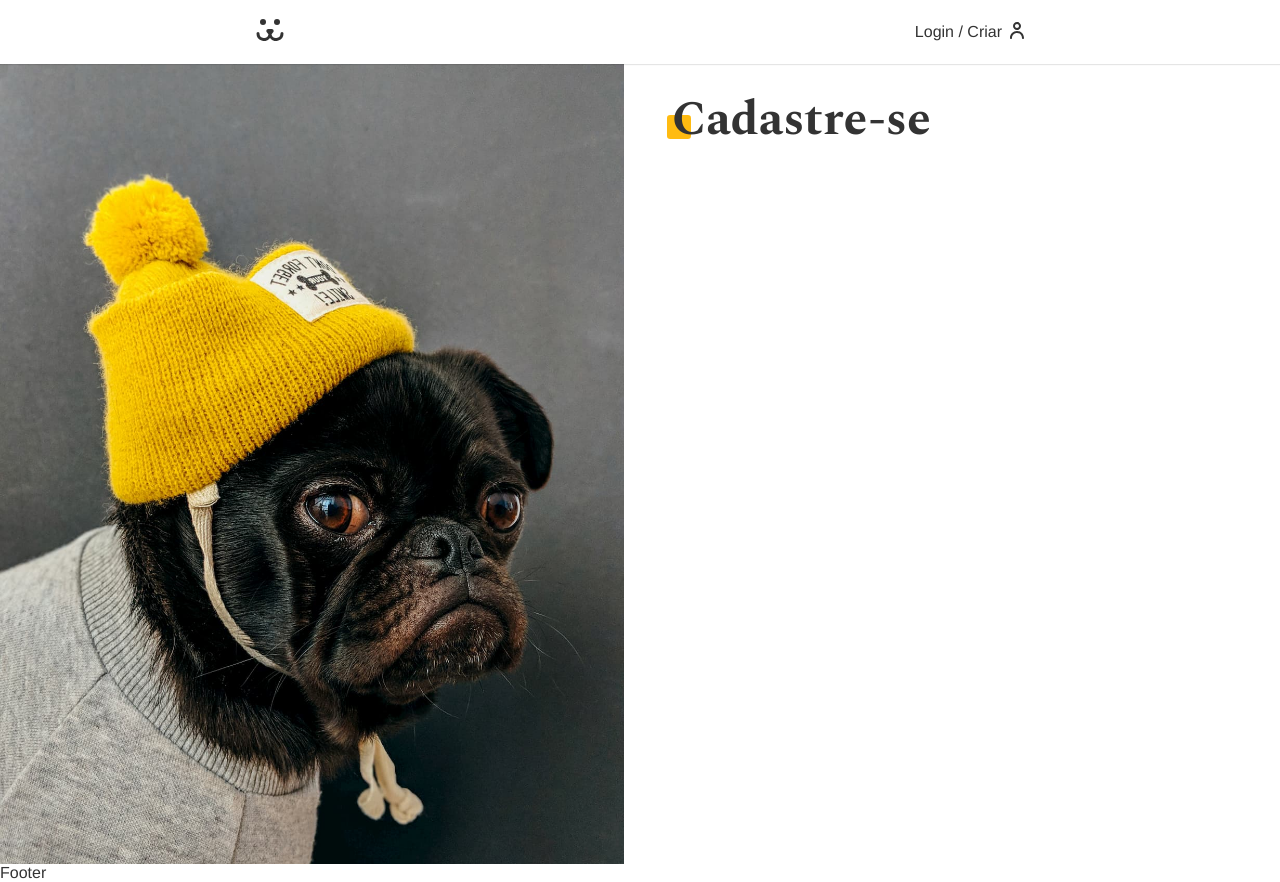
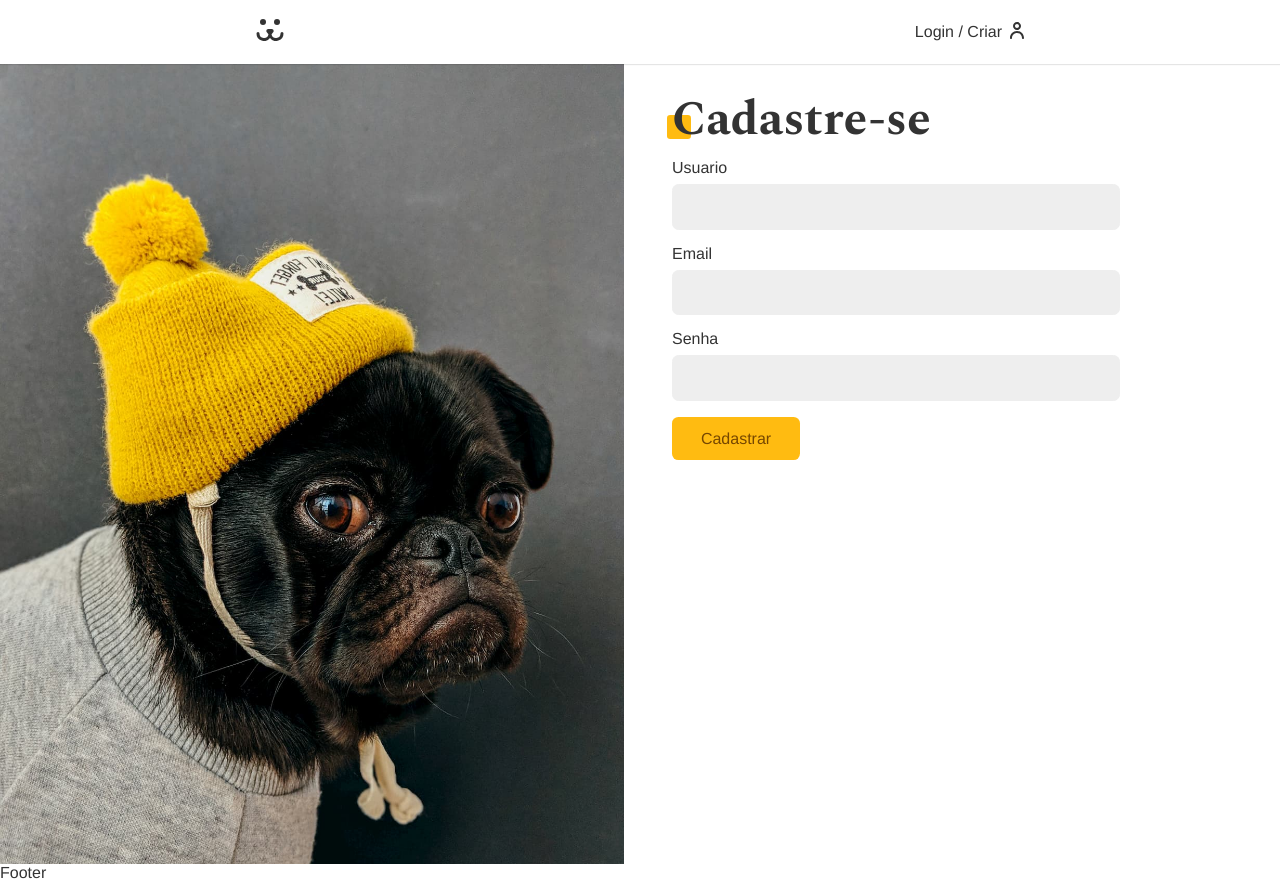
Before and after one commit to jorgeSilva/Dogs, a React (Create React App) app: page /login/criar in a window 1280 px wide. Built offline with nearby package versions, Linux system fonts and the light colour scheme; the HTML template or start-up script is replaced by a standard one.

Commit message:
Adição da rota de cadastro junto a estilização e funcionalidade

```diff
--- a/src/Components/Login/LoginCreate/LoginCreate.js
+++ b/src/Components/Login/LoginCreate/LoginCreate.js
@@ -1,13 +1,42 @@
 import React from 'react'
+import { USER_POST } from '../../../api/Api'
+import useFetch from '../../../Hooks/useFetch'
+import useForm from '../../../Hooks/useForm'
+import { UserContext } from '../../../UserContext'
+import Button from '../../Forms/Button/Button'
+import Input from '../../Forms/Input/Input'
+import Erro from '../../Helper/Erro'
 
 const LoginCreate = () => {
-  function handleSubmit(){}
+  const username = useForm()
+  const email = useForm('email')
+  const password = useForm()
+
+  const {userLogin} = React.useContext(UserContext)
+  const {loading, error, request} = useFetch()
+
+  async function handleSubmit(e){
+    e.preventDefault()
+    const {url, options} = USER_POST({
+      username: username.value,
+      email: email.value,
+      password: password.value
+    })
+    const {response} = await request(url, options)
+
+    if(response.ok) userLogin(username.value, password.value)
+    console.log(response);
+  }
 
   return (
     <section className='animeLeft'>
       <h1 className='title'>Cadastre-se</h1>
       <form onSubmit={handleSubmit}>
-
+        <Input label='Usuario' type='text' name='username' {...username}/>
+        <Input label='Email' type='email' name='email' {...email}/>
+        <Input label='Senha' type='password' name='password' {...password}/>
+        {loading ? <Button disabled>Cadastrando...</Button>:<Button>Cadastrar</Button> }
+        <Erro erro={error} />
       </form>
     </section>
   )
--- /dev/null
+++ b/src/Hooks/useFetch.js
@@ -0,0 +1,37 @@
+import React from 'react'
+import Erro from '../Components/Helper/Erro'
+
+const useFetch = () => {
+  const [data, setData] = React.useState(null)
+  const [error, setError] = React.useState(null)
+  const [loading, setLoading] = React.useState(null)
+
+  const request = React.useCallback(async (url, options) =>{
+    let response
+    let json
+
+    try{
+      setError(null)
+      setLoading(true)
+      response = await fetch(url, options)
+      json = await response.json()
+      if(response.ok === false) throw new Error(json.message)
+    }catch(error){
+      json = null
+      setError(error.message)
+    }finally{
+      setData(json)
+      setLoading(false)
+      return{response, json}
+    }
+  }, [])
+
+  return ({
+    data,
+    loading,
+    error,
+    request
+  })
+}
+
+export default useFetch
--- a/src/Hooks/useForm.js
+++ b/src/Hooks/useForm.js
@@ -4,6 +4,10 @@
   email:{
     regex: /^(([^<>()[\]\.,;:\s@\"]+(\.[^<>()[\]\.,;:\s@\"]+)*)|(\".+\"))@(([^<>()[\]\.,;:\s@\"]+\.)+[^<>()[\]\.,;:\s@\"]{2,})$/i,
     message: 'Preencha um email válido'
+  },
+  password:{
+    regex: /^(?=.*\d)(?=.*[a-z])(?=.*[A-Z])[0-9a-zA-Z]{8,}$/,
+    message: 'A senha precisa conter pelo menos 1 caracter maíusculo, 1 minúsculo e 1 digito. Com no minimo 8 caracteres.'
   }
 }
 
--- a/src/api/Api.js
+++ b/src/api/Api.js
@@ -36,3 +36,16 @@
     }
   }
 }
+
+export function USER_POST(body){
+  return {
+    url: API_URL + '/api/user',
+    options:{
+      method: 'POST',
+      headers: {
+        'Content-Type': 'application/json',
+      },
+      body: JSON.stringify(body)
+    }
+  }
+}
```
